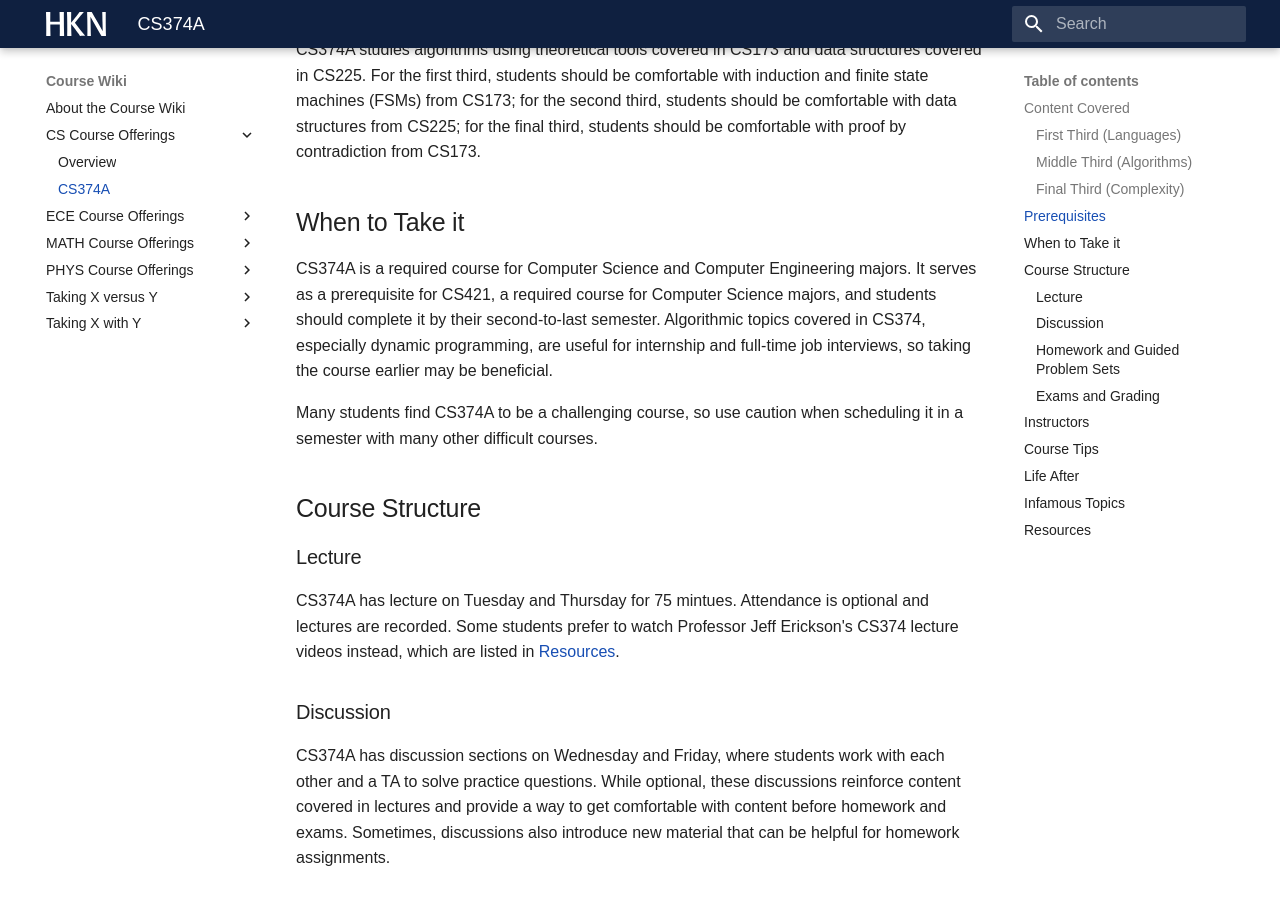
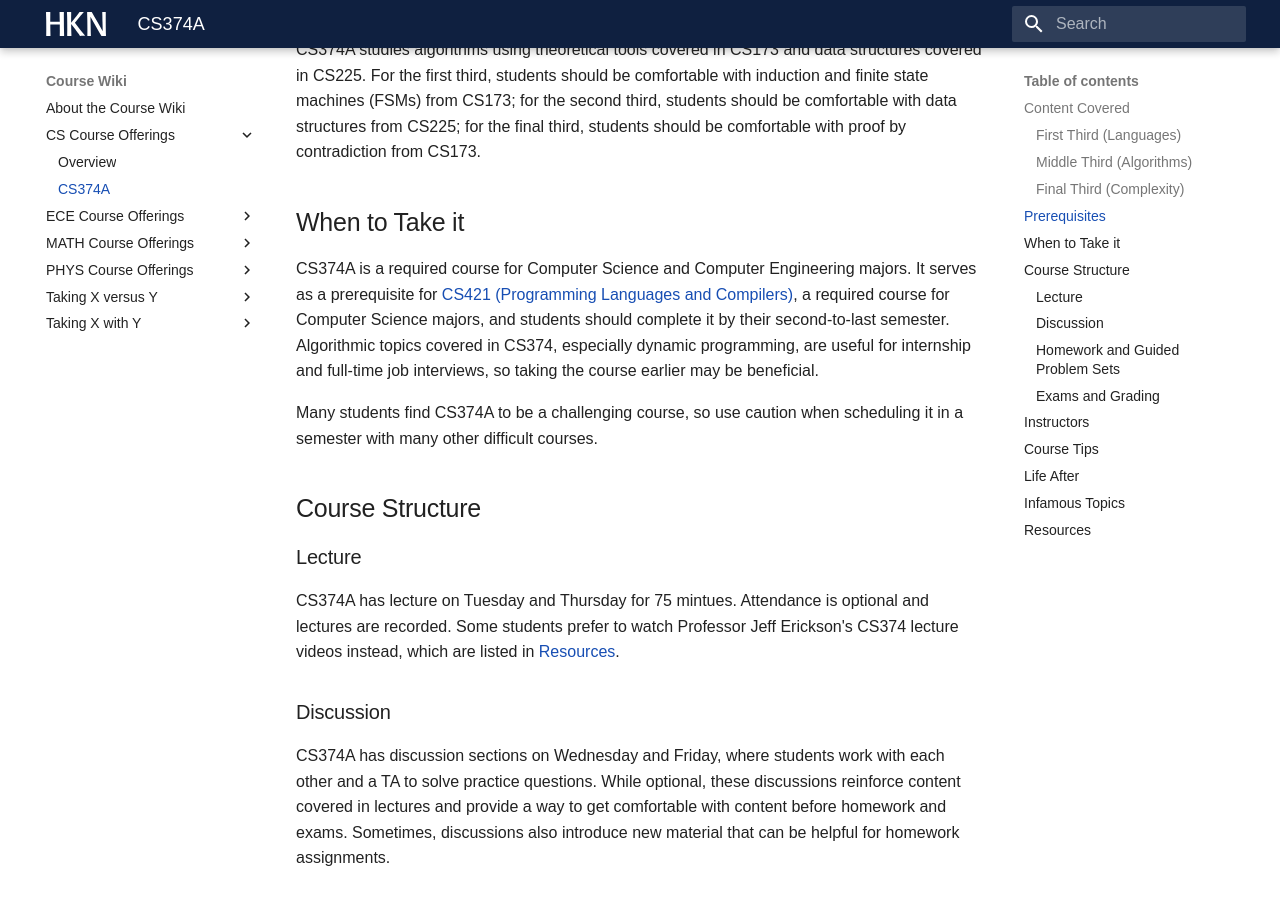
Before and after one commit to hkn-alpha/wiki, an MkDocs documentation site: the page built from docs/Course Wiki/CS Course Offerings/CS374A.md, in a window 1280 px wide and 900 px high, scrolled down 1392 px. Built offline with MkDocs 1.6.1 and Material for MkDocs 9.7.7, drawn with Linux system fonts in a browser that asks for light colours; some web fonts are replaced.

Commit message:
alex feedback

```diff
--- a/docs/Course Wiki/CS Course Offerings/CS374A.md
+++ b/docs/Course Wiki/CS Course Offerings/CS374A.md
@@ -41,7 +41,7 @@ CS374A studies algorithms using theoretical tools covered in CS173 and data stru
 
 ## When to Take it
 
-CS374A is a required course for Computer Science and Computer Engineering majors. It serves as a prerequisite for CS421, a required course for Computer Science majors, and students should complete it by their second-to-last semester. Algorithmic topics covered in CS374, especially dynamic programming, are useful for internship and full-time job interviews, so taking the course earlier may be beneficial.
+CS374A is a required course for Computer Science and Computer Engineering majors. It serves as a prerequisite for [CS421 (Programming Languages and Compilers)](./CS421.md), a required course for Computer Science majors, and students should complete it by their second-to-last semester. Algorithmic topics covered in CS374, especially dynamic programming, are useful for internship and full-time job interviews, so taking the course earlier may be beneficial.
 
 Many students find CS374A to be a challenging course, so use caution when scheduling it in a semester with many other difficult courses.
 
```
